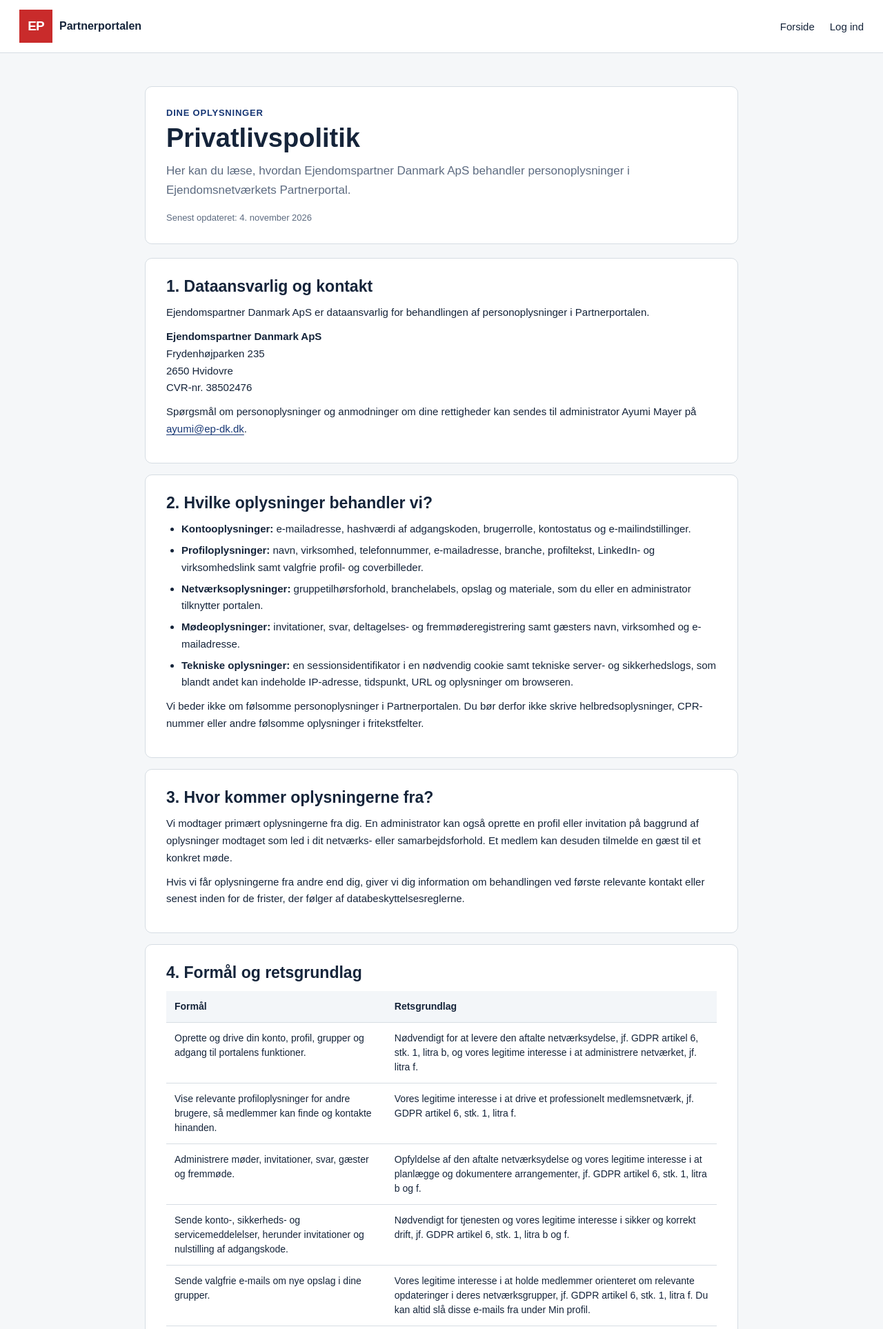
After one commit to shonix/portal.e-nv.dk, a PHP site: page /privatlivspolitik.html in a window 1280 px wide. The commit adds this page. Shown: the top 1927 px of the page at 69% size. Run offline with PHP 8.4, Linux system fonts and the light colour scheme; some libraries are stand-ins or nearby versions.

Commit message:
Updated samtykke erklæring and cookie policy as well as privacy policy.

```diff
--- a/api/mail.php
+++ b/api/mail.php
@@ -37,7 +37,17 @@ function portalMailPreferencesFooter(array $config): string
     return "\n\n---\n" .
         "Vil du ændre, hvordan du modtager e-mails fra Partnerportalen?\n" .
         "Du kan opdatere dine præferencer eller afmelde e-mails om nye opslag under Min profil:\n" .
-        $baseUrl . '/min-profil.html';
+        $baseUrl . '/min-profil.html' .
+        "\n\nLæs, hvordan vi behandler dine oplysninger:\n" .
+        $baseUrl . '/privatlivspolitik.html';
+}
+
+function portalMailPrivacyFooter(array $config): string
+{
+    $baseUrl = rtrim(trim((string) ($config['portal_base_url'] ?? 'https://portal.e-nv.dk')), '/');
+    return "\n\n---\n" .
+        "Læs, hvordan vi behandler dine oplysninger:\n" .
+        $baseUrl . '/privatlivspolitik.html';
 }
 
 function portalPrepareMailAttachments(array $attachments): array
@@ -118,8 +128,6 @@ function portalGraphAccessToken(array $settings): array
     $response = curl_exec($handle);
     $curlError = curl_error($handle);
     $status = (int) curl_getinfo($handle, CURLINFO_RESPONSE_CODE);
-    curl_close($handle);
-
     if ($response === false || $curlError !== '') {
         return portalMailFailure('Microsoft 365 kunne ikke kontaktes.', 'Token request failed: ' . $curlError);
     }
@@ -195,8 +203,6 @@ function sendPortalResendMail(
     $response = curl_exec($handle);
     $curlError = curl_error($handle);
     $status = (int) curl_getinfo($handle, CURLINFO_RESPONSE_CODE);
-    curl_close($handle);
-
     if ($response === false || $curlError !== '') {
         return portalMailFailure('Resend kunne ikke kontaktes.', 'Resend request failed: ' . $curlError);
     }
@@ -272,8 +278,6 @@ function sendPortalGraphMail(
     $response = curl_exec($handle);
     $curlError = curl_error($handle);
     $status = (int) curl_getinfo($handle, CURLINFO_RESPONSE_CODE);
-    curl_close($handle);
-
     if ($response === false || $curlError !== '') {
         return portalMailFailure('Microsoft 365 kunne ikke kontaktes.', 'Send request failed: ' . $curlError);
     }
@@ -301,7 +305,9 @@ function sendPortalMail(
         return portalMailFailure('E-mailens emne mangler.', 'Mail subject is empty.');
     }
     $body = rtrim($body);
-    if ($includePreferencesFooter) $body .= portalMailPreferencesFooter($config);
+    $body .= $includePreferencesFooter
+        ? portalMailPreferencesFooter($config)
+        : portalMailPrivacyFooter($config);
 
     $settings = portalMailSettings($config);
     $attachmentResult = portalPrepareMailAttachments($attachments);
--- a/deployment/portal-files.txt
+++ b/deployment/portal-files.txt
@@ -10,6 +10,7 @@ api/bootstrap.php
 api/features.php
 api/index.php
 api/mail.php
+cookiepolitik.html
 admin-banner.html
 admin-branchelabels.html
 admin-bruger.html
@@ -32,6 +33,7 @@ glemt-adgangskode.html
 gaesteinvitation.html
 gruppe.html
 index.html
+legal.css
 login.html
 materialer.html
 min-profil.html
@@ -44,5 +46,7 @@ partnere.html
 portal-data.js
 portal-header.css
 portal-header.js
+privatlivspolitik.html
 registrer.html
+samtykke.html
 xlsx.full.min.js
--- a/glemt-adgangskode.html
+++ b/glemt-adgangskode.html
@@ -30,6 +30,7 @@
   </section>
 </main>
 <script src="portal-data.js?v=20260917-01"></script>
+<script src="portal-header.js?v=20261022-01"></script>
 <script>
 var requestForm=document.getElementById("request-form"),intro=document.getElementById("intro"),result=document.getElementById("result");
 requestForm.onsubmit=async function(event){event.preventDefault();result.textContent="";result.className="";var button=requestForm.querySelector("button");button.disabled=true;button.textContent="Sender...";try{await PortalData.requestPasswordReset(requestForm.email.value);requestForm.hidden=true;intro.textContent="Tjek din indbakke";result.textContent="Hvis der findes en konto med e-mailadressen, har vi sendt et nulstillingslink. Linket gælder i 60 minutter. Tjek også mappen med uønsket post.";result.className="success"}catch(problem){result.textContent=problem.message;result.className="error";button.disabled=false;button.textContent="Send nulstillingslink"}};
--- /dev/null
+++ b/legal.css
@@ -0,0 +1,25 @@
+:root{--legal-navy:#15243a;--legal-blue:#163674;--legal-line:#d6dde3;--legal-muted:#5d6b80;--legal-page:#f5f7f9;--legal-surface:#fff;--legal-soft:#edf4fb}
+*{box-sizing:border-box}
+body{margin:0;background:var(--legal-page);color:var(--legal-navy);font-family:Arial,Helvetica,sans-serif}
+.legal-page{max-width:900px;margin:0 auto;padding:48px 20px 72px}
+.legal-hero{margin-bottom:20px;padding:30px;border:1px solid var(--legal-line);border-radius:10px;background:var(--legal-surface)}
+.legal-kicker{margin:0 0 8px;color:var(--legal-blue);font-size:13px;font-weight:bold;letter-spacing:.06em;text-transform:uppercase}
+.legal-hero h1{margin:0 0 12px;font-size:38px;line-height:1.12}
+.legal-intro{max-width:720px;margin:0;color:var(--legal-muted);font-size:17px;line-height:1.65}
+.legal-updated{margin:18px 0 0;color:var(--legal-muted);font-size:13px}
+.legal-card{margin-top:16px;padding:26px 30px;border:1px solid var(--legal-line);border-radius:10px;background:var(--legal-surface)}
+.legal-card h2{margin:0 0 12px;font-size:23px;line-height:1.25}
+.legal-card h3{margin:24px 0 8px;font-size:17px;line-height:1.35}
+.legal-card p,.legal-card li{font-size:15px;line-height:1.65}
+.legal-card p{margin:10px 0}
+.legal-card ul{margin:10px 0;padding-left:22px}
+.legal-card li+li{margin-top:6px}
+.legal-card a{color:var(--legal-blue);text-underline-offset:3px}
+.legal-note{padding:16px 18px;border-left:4px solid var(--legal-blue);border-radius:4px;background:var(--legal-soft)}
+.legal-table-wrap{width:100%;overflow-x:auto}
+.legal-table{width:100%;border-collapse:collapse;font-size:14px;line-height:1.5}
+.legal-table th,.legal-table td{padding:12px;border-bottom:1px solid var(--legal-line);text-align:left;vertical-align:top}
+.legal-table th{background:#f3f6f9;font-weight:bold}
+.legal-table code{font-size:13px}
+.preference-copy{padding:18px;border:1px solid #b9cbe0;border-radius:6px;background:var(--legal-soft);font-weight:bold;line-height:1.65}
+@media(max-width:700px){.legal-page{padding:28px 16px 56px}.legal-hero,.legal-card{padding:22px 18px}.legal-hero h1{font-size:30px}}
--- a/min-profil.html
+++ b/min-profil.html
@@ -82,7 +82,7 @@
       <section class="settings-section" aria-labelledby="email-settings-heading">
         <h2 id="email-settings-heading">E-mailindstillinger</h2>
         <label class="email-option"><input name="bulletinEmailsEnabled" type="checkbox" checked><span>Modtag e-mails om nye opslag på opslagstavlen</span></label>
-        <p class="hint">Du kan stadig se opslagene i portalen, hvis du fravælger e-mails.</p>
+        <p class="hint">Du kan stadig se opslagene i portalen, hvis du fravælger e-mails. <a href="samtykke.html" target="_blank" rel="noopener">Læs om e-mails og dit valg</a>.</p>
       </section>
       <button>Gem profil</button>
       <p class="notice" id="notice"></p>
--- a/portal-header.css
+++ b/portal-header.css
@@ -1,5 +1,5 @@
 :root{--portal-header-height:77px}
-body{padding-top:var(--portal-header-height)}
+body{display:flex;min-height:100vh;flex-direction:column;padding-top:var(--portal-header-height)}
 .site-header,.site-header *{box-sizing:border-box}
 .site-header{position:fixed;top:0;left:0;right:0;min-height:var(--portal-header-height)}
 @media(max-width:700px){:root{--portal-header-height:112px}}
--- /dev/null
+++ b/privatlivspolitik.html
@@ -0,0 +1,103 @@
+<!DOCTYPE html>
+<html lang="da">
+<head>
+  <meta charset="UTF-8">
+  <meta name="viewport" content="width=device-width,initial-scale=1.0">
+  <title>Privatlivspolitik | Partnerportalen</title>
+  <link rel="stylesheet" href="portal-header.css?v=20261104-01">
+  <link rel="stylesheet" href="legal.css?v=20261104-01">
+</head>
+<body>
+<main class="legal-page">
+  <header class="legal-hero">
+    <p class="legal-kicker">Dine oplysninger</p>
+    <h1>Privatlivspolitik</h1>
+    <p class="legal-intro">Her kan du læse, hvordan Ejendomspartner Danmark ApS behandler personoplysninger i Ejendomsnetværkets Partnerportal.</p>
+    <p class="legal-updated">Senest opdateret: 4. november 2026</p>
+  </header>
+
+  <section class="legal-card">
+    <h2>1. Dataansvarlig og kontakt</h2>
+    <p>Ejendomspartner Danmark ApS er dataansvarlig for behandlingen af personoplysninger i Partnerportalen.</p>
+    <p><strong>Ejendomspartner Danmark ApS</strong><br>Frydenhøjparken 235<br>2650 Hvidovre<br>CVR-nr. 38502476</p>
+    <p>Spørgsmål om personoplysninger og anmodninger om dine rettigheder kan sendes til administrator Ayumi Mayer på <a href="mailto:ayumi@ep-dk.dk">ayumi@ep-dk.dk</a>.</p>
+  </section>
+
+  <section class="legal-card">
+    <h2>2. Hvilke oplysninger behandler vi?</h2>
+    <ul>
+      <li><strong>Kontooplysninger:</strong> e-mailadresse, hashværdi af adgangskoden, brugerrolle, kontostatus og e-mailindstillinger.</li>
+      <li><strong>Profiloplysninger:</strong> navn, virksomhed, telefonnummer, e-mailadresse, branche, profiltekst, LinkedIn- og virksomhedslink samt valgfrie profil- og coverbilleder.</li>
+      <li><strong>Netværksoplysninger:</strong> gruppetilhørsforhold, branchelabels, opslag og materiale, som du eller en administrator tilknytter portalen.</li>
+      <li><strong>Mødeoplysninger:</strong> invitationer, svar, deltagelses- og fremmøderegistrering samt gæsters navn, virksomhed og e-mailadresse.</li>
+      <li><strong>Tekniske oplysninger:</strong> en sessionsidentifikator i en nødvendig cookie samt tekniske server- og sikkerhedslogs, som blandt andet kan indeholde IP-adresse, tidspunkt, URL og oplysninger om browseren.</li>
+    </ul>
+    <p>Vi beder ikke om følsomme personoplysninger i Partnerportalen. Du bør derfor ikke skrive helbredsoplysninger, CPR-nummer eller andre følsomme oplysninger i fritekstfelter.</p>
+  </section>
+
+  <section class="legal-card">
+    <h2>3. Hvor kommer oplysningerne fra?</h2>
+    <p>Vi modtager primært oplysningerne fra dig. En administrator kan også oprette en profil eller invitation på baggrund af oplysninger modtaget som led i dit netværks- eller samarbejdsforhold. Et medlem kan desuden tilmelde en gæst til et konkret møde.</p>
+    <p>Hvis vi får oplysningerne fra andre end dig, giver vi dig information om behandlingen ved første relevante kontakt eller senest inden for de frister, der følger af databeskyttelsesreglerne.</p>
+  </section>
+
+  <section class="legal-card">
+    <h2>4. Formål og retsgrundlag</h2>
+    <div class="legal-table-wrap">
+      <table class="legal-table">
+        <thead><tr><th>Formål</th><th>Retsgrundlag</th></tr></thead>
+        <tbody>
+          <tr><td>Oprette og drive din konto, profil, grupper og adgang til portalens funktioner.</td><td>Nødvendigt for at levere den aftalte netværksydelse, jf. GDPR artikel 6, stk. 1, litra b, og vores legitime interesse i at administrere netværket, jf. litra f.</td></tr>
+          <tr><td>Vise relevante profiloplysninger for andre brugere, så medlemmer kan finde og kontakte hinanden.</td><td>Vores legitime interesse i at drive et professionelt medlemsnetværk, jf. GDPR artikel 6, stk. 1, litra f.</td></tr>
+          <tr><td>Administrere møder, invitationer, svar, gæster og fremmøde.</td><td>Opfyldelse af den aftalte netværksydelse og vores legitime interesse i at planlægge og dokumentere arrangementer, jf. GDPR artikel 6, stk. 1, litra b og f.</td></tr>
+          <tr><td>Sende konto-, sikkerheds- og servicemeddelelser, herunder invitationer og nulstilling af adgangskode.</td><td>Nødvendigt for tjenesten og vores legitime interesse i sikker og korrekt drift, jf. GDPR artikel 6, stk. 1, litra b og f.</td></tr>
+          <tr><td>Sende valgfrie e-mails om nye opslag i dine grupper.</td><td>Vores legitime interesse i at holde medlemmer orienteret om relevante opdateringer i deres netværksgrupper, jf. GDPR artikel 6, stk. 1, litra f. Du kan altid slå disse e-mails fra under Min profil.</td></tr>
+          <tr><td>Forebygge misbrug, fejl og sikkerhedshændelser.</td><td>Vores legitime interesse i at beskytte portalen, brugerne og vores systemer, jf. GDPR artikel 6, stk. 1, litra f.</td></tr>
+          <tr><td>Overholde krav efter lovgivningen og håndtere retskrav.</td><td>Retlig forpligtelse eller legitim interesse, jf. GDPR artikel 6, stk. 1, litra c og f.</td></tr>
+        </tbody>
+      </table>
+    </div>
+    <p>Vi foretager ikke automatiske afgørelser eller profilering, som har retsvirkning eller tilsvarende væsentlig betydning for dig.</p>
+  </section>
+
+  <section class="legal-card">
+    <h2>5. Hvem kan se oplysningerne?</h2>
+    <p>Administratorer kan se og administrere de oplysninger, der er nødvendige for driften. Andre brugere med login kan se medlemsprofiler, herunder de kontakt- og virksomhedsoplysninger, du eller en administrator har lagt på profilen. Oplysninger om deltagere og gæster kan vises for administratorer og relevante portalbrugere i forbindelse med et møde.</p>
+    <p>Mødesider kan deles offentligt og viser oplysninger om selve mødet. Medlemsprofiler og deltagerlister kræver login.</p>
+  </section>
+
+  <section class="legal-card">
+    <h2>6. Leverandører og videregivelse</h2>
+    <p>Vi kan overlade oplysninger til leverandører, der hjælper os med hosting, database, sikkerhed, backup og udsendelse af e-mails. De må kun behandle oplysninger efter vores instruktion og på grundlag af en databehandleraftale, hvor det er påkrævet.</p>
+    <p>Vi sælger ikke dine personoplysninger. Vi videregiver dem kun, når det er nødvendigt for portalens drift, når du beder os om det, eller når vi er retligt forpligtet.</p>
+    <p>Hvis en leverandør behandler oplysninger uden for EU/EØS, sikrer vi et lovligt overførselsgrundlag, eksempelvis en tilstrækkelighedsafgørelse eller EU-Kommissionens standardkontraktbestemmelser.</p>
+  </section>
+
+  <section class="legal-card">
+    <h2>7. Hvor længe gemmer vi oplysningerne?</h2>
+    <ul>
+      <li>Konto- og profiloplysninger gemmes, mens profilen er aktiv eller nødvendig for netværksforholdet. Du kan selv slette din bruger under Min profil.</li>
+      <li>Møde-, invitations- og deltagelsesoplysninger gemmes, så længe de er nødvendige for planlægning, opfølgning og dokumentation af netværkets aktiviteter.</li>
+      <li>Sikkerheds- og systemlogs gemmes i en begrænset periode fastsat ud fra behovet for fejlsøgning og beskyttelse mod misbrug.</li>
+      <li>Oplysninger, der er nødvendige for at fastlægge eller forsvare et retskrav eller overholde lovgivningen, kan gemmes længere.</li>
+    </ul>
+    <p>Når oplysninger ikke længere er nødvendige, slettes eller anonymiseres de. Slettede oplysninger kan forekomme i sikkerhedskopier, indtil disse automatisk overskrives efter den almindelige backupcyklus.</p>
+  </section>
+
+  <section class="legal-card">
+    <h2>8. Dine rettigheder</h2>
+    <p>Du har efter omstændighederne ret til indsigt, rettelse, sletning, begrænsning, dataportabilitet og til at gøre indsigelse mod behandling. Hvis en behandling bygger på samtykke, kan du til enhver tid trække samtykket tilbage uden betydning for den behandling, der allerede er sket lovligt.</p>
+    <p>Du kan redigere en række oplysninger og slette din bruger under Min profil. Andre anmodninger sendes til <a href="mailto:ayumi@ep-dk.dk">ayumi@ep-dk.dk</a>. Vi kan bede om oplysninger, der er nødvendige for at bekræfte din identitet.</p>
+    <p>Du kan klage til <a href="https://www.datatilsynet.dk/borger/klage-til-datatilsynet" rel="noopener noreferrer">Datatilsynet</a>, Carl Jacobsens Vej 35, 2500 Valby, hvis du mener, at dine oplysninger behandles i strid med reglerne.</p>
+  </section>
+
+  <section class="legal-card">
+    <h2>9. Cookies, e-mails og ændringer</h2>
+    <p>Læs mere i vores <a href="cookiepolitik.html">cookiepolitik</a> og på siden <a href="samtykke.html">E-mails og kommunikation</a>.</p>
+    <p>Vi opdaterer politikken, når portalens funktioner eller vores behandling ændrer sig. Væsentlige ændringer meddeles i portalen eller via e-mail, når det er relevant.</p>
+  </section>
+</main>
+<script src="portal-data.js?v=20261022-01"></script>
+<script src="portal-header.js?v=20261104-01"></script>
+</body>
+</html>
```
Also changed, not shown: cookiepolitik.html (added, +51 -0 lines), portal-header.js (+11 -0 lines), registrer.html (+1 -1 lines), samtykke.html (added, +53 -0 lines), tests/legal-pages-regression.php (added, +49 -0 lines), README.md.
